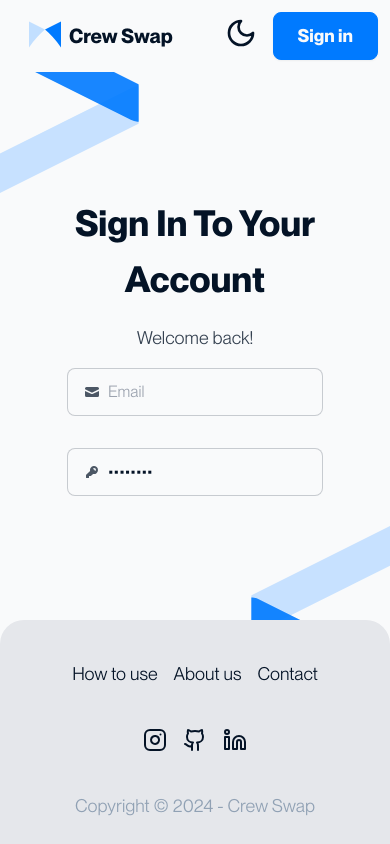
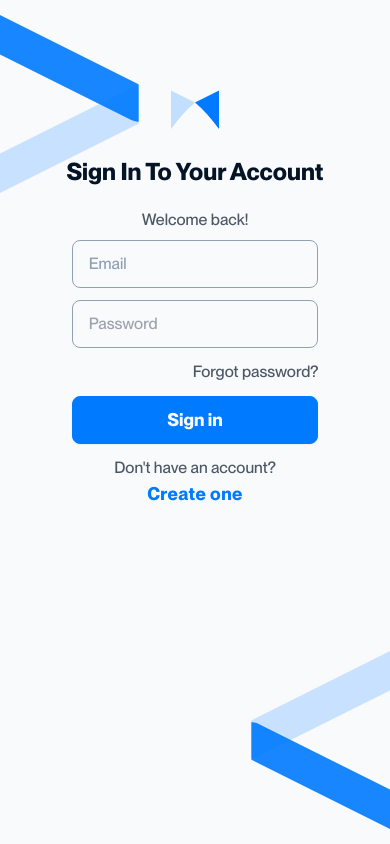
Before and after one commit to LofftApp/crew-swaps-web, a React (Vite) app: page /signin in a window 390 px wide. Built offline with nearby package versions, Linux system fonts and the light colour scheme.

Commit message:
sign in page for mobile done

```diff
--- a/index.html
+++ b/index.html
@@ -6,7 +6,7 @@
     <meta name="viewport" content="width=device-width, initial-scale=1.0" />
     <title>Crew-Swaps</title>
   </head>
-  <body class="font-neuemontreal min-h-screen">
+  <body class="min-h-screen font-neuemontreal font-medium">
     <div id="root"></div>
     <script type="module" src="/src/main.tsx"></script>
   </body>
--- a/src/components/Logo.tsx
+++ b/src/components/Logo.tsx
@@ -1,8 +1,10 @@
-function Logo() {
+import { cn } from "../utils/cn";
+
+function Logo({ text, className }: { text?: boolean; className?: string }) {
   return (
-    <div className="btn btn-ghost flex flex-nowrap gap-2 lg:gap-3 text-xl md:text-2xl font-bold text-base-content hover:scale-105 lg:text-2xl xl:text-3xl">
+    <div className="btn btn-ghost flex flex-nowrap gap-2 text-xl font-bold text-base-content hover:scale-105 md:text-2xl lg:gap-3 lg:text-2xl xl:text-3xl">
       <svg
-        className="h-8 w-8 lg:h-12 lg:w-12 xl:h-14 xl:w-14"
+        className={cn("h-8 w-8 lg:h-12 lg:w-12 xl:h-14 xl:w-14", className)}
         width="100%"
         height="100%"
         viewBox="0 0 100 100"
@@ -21,7 +23,7 @@ function Logo() {
         />
       </svg>
 
-      <span>Crew Swap</span>
+      {text && <span>Crew Swap</span>}
     </div>
   );
 }
--- a/src/components/NavbarLandingPage.tsx
+++ b/src/components/NavbarLandingPage.tsx
@@ -7,7 +7,7 @@ function NavbarLandingPage() {
     <div className="navbar bg-base-100 p-3">
       <div className="navbar-start">
         <Link to="/" className="flex">
-          <Logo />
+          <Logo text />
         </Link>
       </div>
       <div className="navbar-center hidden lg:flex"></div>
--- a/src/index.css
+++ b/src/index.css
@@ -3,49 +3,57 @@
 @tailwind utilities;
 
 :root[data-theme="lightcrew"] {
-  --color-primary: #007AFF;
-  --color-secondary: #C2DFFF;
+  --color-primary: #007aff;
+  --color-secondary: #c2dfff;
 }
 
 /* Dark theme overrides */
 :root[data-theme="darkcrew"] {
-  --color-primary: #4AAFFF;
-  --color-secondary: #2B4C68;
+  --color-primary: #4aafff;
+  --color-secondary: #2b4c68;
+}
+
+button:focus,
+select:focus,
+input:focus,
+label:focus,
+input:focus-visible {
+  @apply outline-blue-700;
 }
 
 @font-face {
-  font-family: 'PPNeueMontreal';
-  src: url('./fonts/PPNeueMontreal-Bold.otf') format('opentype');
+  font-family: "PPNeueMontreal";
+  src: url("./fonts/PPNeueMontreal-Bold.otf") format("opentype");
   font-weight: 700;
   font-style: normal;
 }
 @font-face {
-  font-family: 'PPNeueMontreal';
-  src: url('./fonts/PPNeueMontreal-Book.otf') format('opentype');
+  font-family: "PPNeueMontreal";
+  src: url("./fonts/PPNeueMontreal-Book.otf") format("opentype");
   font-weight: 400;
   font-style: normal;
 }
 @font-face {
-  font-family: 'PPNeueMontreal';
-  src: url('./fonts/PPNeueMontreal-Italic.otf') format('opentype');
+  font-family: "PPNeueMontreal";
+  src: url("./fonts/PPNeueMontreal-Italic.otf") format("opentype");
   font-weight: 400;
   font-style: italic;
 }
 @font-face {
-  font-family: 'PPNeueMontreal';
-  src: url('./fonts/PPNeueMontreal-Medium.otf') format('opentype');
+  font-family: "PPNeueMontreal";
+  src: url("./fonts/PPNeueMontreal-Medium.otf") format("opentype");
   font-weight: 500;
   font-style: normal;
 }
 @font-face {
-  font-family: 'PPNeueMontreal';
-  src: url('./fonts/PPNeueMontreal-SemiBoldItalic.otf') format('opentype');
+  font-family: "PPNeueMontreal";
+  src: url("./fonts/PPNeueMontreal-SemiBoldItalic.otf") format("opentype");
   font-weight: 600;
   font-style: italic;
 }
 @font-face {
-  font-family: 'PPNeueMontreal';
-  src: url('./fonts/PPNeueMontreal-Thin.otf') format('opentype');
+  font-family: "PPNeueMontreal";
+  src: url("./fonts/PPNeueMontreal-Thin.otf") format("opentype");
   font-weight: 100;
   font-style: normal;
 }
--- a/src/pages/home/LandingPage.tsx
+++ b/src/pages/home/LandingPage.tsx
@@ -34,7 +34,7 @@ function LandingPage() {
           </Link>
           <Link
             to="/how-to-use"
-            className="btn btn-outline btn-primary text-lg xl:btn-lg lg:text-xl"
+            className="btn btn-info text-lg xl:btn-lg lg:text-xl"
           >
             Learn More
           </Link>
--- a/src/pages/signIn/SignInPage.tsx
+++ b/src/pages/signIn/SignInPage.tsx
@@ -1,54 +1,64 @@
 import BgImage from "../../components/BgImage";
-import ContainerWithBgImage from "../../components/ContainerWithBgImage";
-import Feature from "../../components/Feature";
-import FooterLandingPage from "../../components/FooterLandingPage";
-import TrustedBadge from "../../components/TrustedBadge";
-import NavbarHomepage from "../../components/NavbarLandingPage";
+
 import { Link } from "react-router";
+import { Eye, Mail } from "lucide-react";
+import Logo from "../../components/Logo";
 
 function SignInPage() {
   return (
-    <ContainerWithBgImage navbar={<NavbarHomepage />}>
-      <div className="flex max-w-screen-2xl flex-col items-center justify-center gap-4 p-12 xs:mt-[40%] xs:p-8 md:gap-6 md:p-12 lg:gap-8 xl:p-20">
-        <h1 className="text-center text-4xl font-semibold capitalize leading-[3.5rem] md:text-5xl md:leading-[4rem] lg:text-6xl lg:leading-[4.5rem] 2xl:text-7xl 2xl:leading-[5rem]">
-          Sign in to your account
-        </h1>
-        <p className="text-center text-lg text-base-content/80 md:text-2xl lg:text-3xl 2xl:text-4xl">
-          Welcome back!
-        </p>
-        <div className="flex flex-col gap-8">
-          <label className="input input-bordered flex items-center gap-2">
-            <svg
-              xmlns="http://www.w3.org/2000/svg"
-              viewBox="0 0 16 16"
-              fill="currentColor"
-              className="h-4 w-4 opacity-70"
-            >
-              <path d="M2.5 3A1.5 1.5 0 0 0 1 4.5v.793c.026.009.051.02.076.032L7.674 8.51c.206.1.446.1.652 0l6.598-3.185A.755.755 0 0 1 15 5.293V4.5A1.5 1.5 0 0 0 13.5 3h-11Z" />
-              <path d="M15 6.954 8.978 9.86a2.25 2.25 0 0 1-1.956 0L1 6.954V11.5A1.5 1.5 0 0 0 2.5 13h11a1.5 1.5 0 0 0 1.5-1.5V6.954Z" />
-            </svg>
-            <input type="text" className="grow" placeholder="Email" />
+    <div className="relative mx-auto flex min-h-screen flex-col items-center overflow-hidden">
+      {/* Left Image */}
+      <BgImage className="absolute left-0 top-0 -translate-x-1/3 transform md:-translate-x-1/4" />
+      {/* Right Image */}
+      <BgImage className="bottom-0 right-0 -translate-y-[0%] xxs:-translate-y-[0%] translate-x-1/3 rotate-180 transform xs:-translate-y-[0%] md:-translate-y-[76%] md:translate-x-1/4" />
+
+      <div className=" mt-5 xxs:mt-10 flex max-w-screen-2xl flex-col items-center justify-center gap-2 p-12  xs:mt-10 xs:gap-4 xs:p-8 md:gap-6 md:p-12 lg:gap-8 xl:p-20">
+        <div className=" flex flex-col gap-2">
+          <Logo className="h-12 w-12 lg:h-16 lg:w-16 xl:h-20 xl:w-20" />
+          <h1 className="text-center text-2xl font-semibold capitalize leading-[3.5rem] xs:text-4xl md:text-5xl md:leading-[4rem] lg:text-6xl lg:leading-[4.5rem] 2xl:text-7xl 2xl:leading-[5rem]">
+            Sign in to your account
+          </h1>
+          <p className="text-center text-base font-medium text-base-content/70 xs:text-lg md:text-2xl lg:text-3xl 2xl:text-4xl">
+            Welcome back!
+          </p>
+        </div>
+        <div className="flex w-[90%] flex-col gap-3 xs:gap-6">
+          <label className="input input-bordered input-primary flex items-center gap-2 border-neutral">
+            <input
+              type="text"
+              className="grow placeholder:text-neutral"
+              placeholder="Email"
+            />
+            <Mail className="text-neutral" />
           </label>
 
-          <label className="input input-bordered flex items-center gap-2">
-            <svg
-              xmlns="http://www.w3.org/2000/svg"
-              viewBox="0 0 16 16"
-              fill="currentColor"
-              className="h-4 w-4 opacity-70"
+          <label className="input input-bordered input-primary flex items-center gap-2 border-neutral">
+            <input type="password" className="grow" placeholder="Password" />
+            <Eye className="text-neutral" />
+          </label>
+          <Link
+            to="/"
+            className="place-self-end text-base text-base-content/70 hover:text-base-content xs:text-lg lg:text-xl"
+          >
+            Forgot password?
+          </Link>
+          <Link to="/" className="btn btn-primary text-lg xl:btn-lg lg:text-xl">
+            Sign in
+          </Link>
+          <div className="flex flex-col flex-nowrap items-center justify-center xs:flex-row xs:gap-2">
+            <p className="text-base text-base-content/70 xs:text-lg lg:text-xl">
+              Don't have an account?
+            </p>
+            <Link
+              to="/"
+              className="link-hover link text-lg font-semibold tracking-wide text-primary xs:text-xl lg:text-2xl"
             >
-              <path
-                fillRule="evenodd"
-                d="M14 6a4 4 0 0 1-4.899 3.899l-1.955 1.955a.5.5 0 0 1-.353.146H5v1.5a.5.5 0 0 1-.5.5h-2a.5.5 0 0 1-.5-.5v-2.293a.5.5 0 0 1 .146-.353l3.955-3.955A4 4 0 1 1 14 6Zm-4-2a.75.75 0 0 0 0 1.5.5.5 0 0 1 .5.5.75.75 0 0 0 1.5 0 2 2 0 0 0-2-2Z"
-                clipRule="evenodd"
-              />
-            </svg>
-            <input type="password" className="grow" value="password" />
-          </label>
+              Create one
+            </Link>
+          </div>
         </div>
       </div>
-        <FooterLandingPage />
-    </ContainerWithBgImage>
+    </div>
   );
 }
 
--- a/tailwind.config.js
+++ b/tailwind.config.js
@@ -60,7 +60,7 @@ export default {
           "base-200": "#1C2537",
           "base-300": "#2E3A4A",
           "base-content": "#F5F7FA",
-          info: "#4DA8F7",
+          info: "#2A6D9E",
           "info-content": "#0B1120",
           success: "#3FBD76",
           "success-content": "#0B1120",
```
